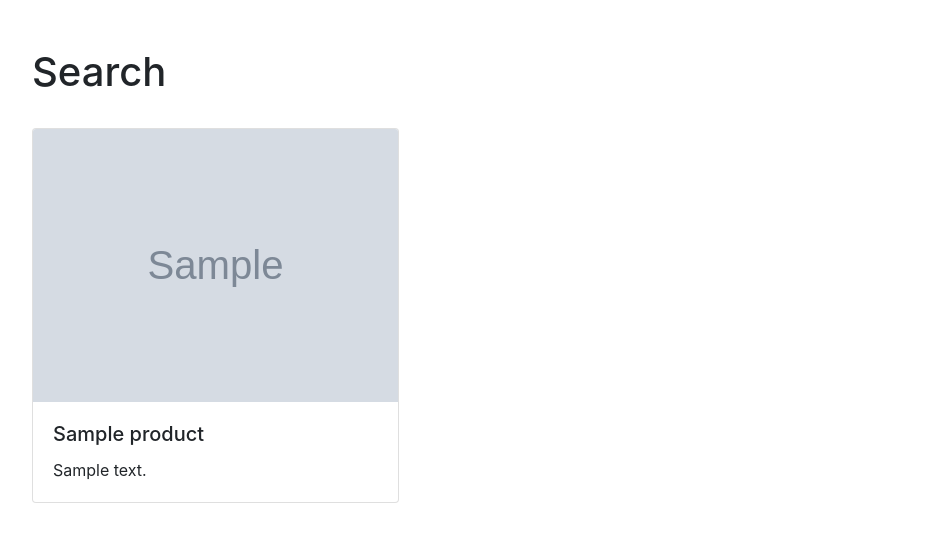
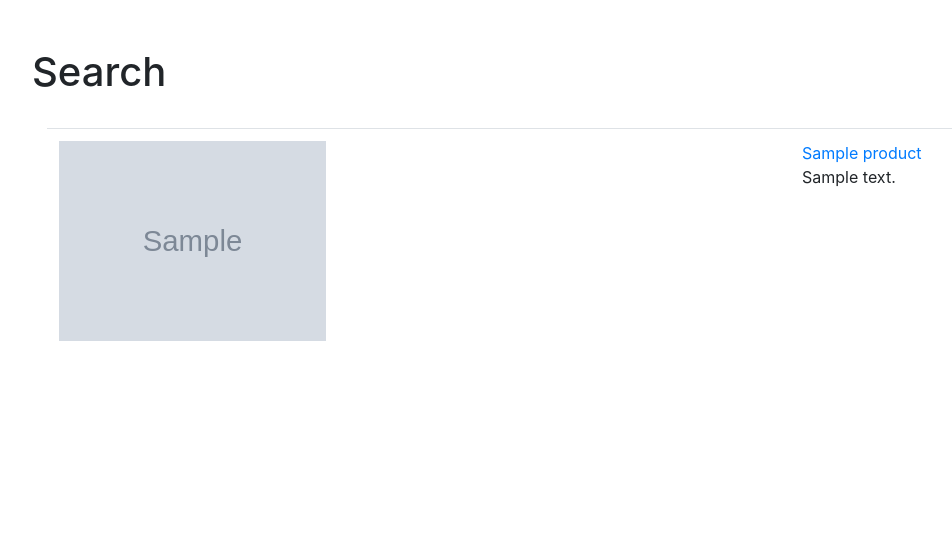
Before and after one commit to ericdaat/notflix, a Flask app: template src/web/templates/search/index.html in a window 1280 px wide. Shown: the part 56-598 px from the top of the page, without its empty margins (38-990 px from the left). Run offline with Flask 2, Linux system fonts and the light colour scheme; the template is opened without the code that fills it: most values are stand-ins (such as "Sample title", 1, 10 or a date in 2020); grey boxes marked "Sample" are stand-in pictures; some libraries are stand-ins or nearby versions.

Commit message:
Better search listing

```diff
--- a/src/web/templates/search/index.html
+++ b/src/web/templates/search/index.html
@@ -6,22 +6,26 @@
   <h1>Search</h1>
 </div>
 
-<div class="row">
-  <div class="card-columns">
-    {% for p in products %}
-    <a href="{{ url_for('product.index', product_id=p.id) }}"
-       style="text-decoration:none; color: inherit;">
-    <div class="card">
-      <img class="card-img-top" src="{{ p.image }}">
-      <div class="card-body">
-        <h5 class="card-title">{{ p.name }}</h5>
-        <p class="card-text"> {{ p.description }}</p>
-      </div>
-    </div>
-    </a>
-    {% endfor %}
-  </div>
-</div>
+
+{% if products %}
+    <table class="table">
+        <tbody>
+        {% for p in products %}
+        <tr>
+            <td>
+                <img src="{{ p.image }}" style="max-height:200px;">
+            </td>
+            <td>
+                <a href="{{ url_for('product.index', product_id=p.id) }}"> {{ p.name }} </a>
+                <p> {{ p.description }}</p>
+            </td>
+        </tr>
+        {% endfor %}
+        </tbody>
+    </table>
+{% else %}
+    <p>No matching results...</p>
+{% endif %}
 
 
 {% endblock %}
```
